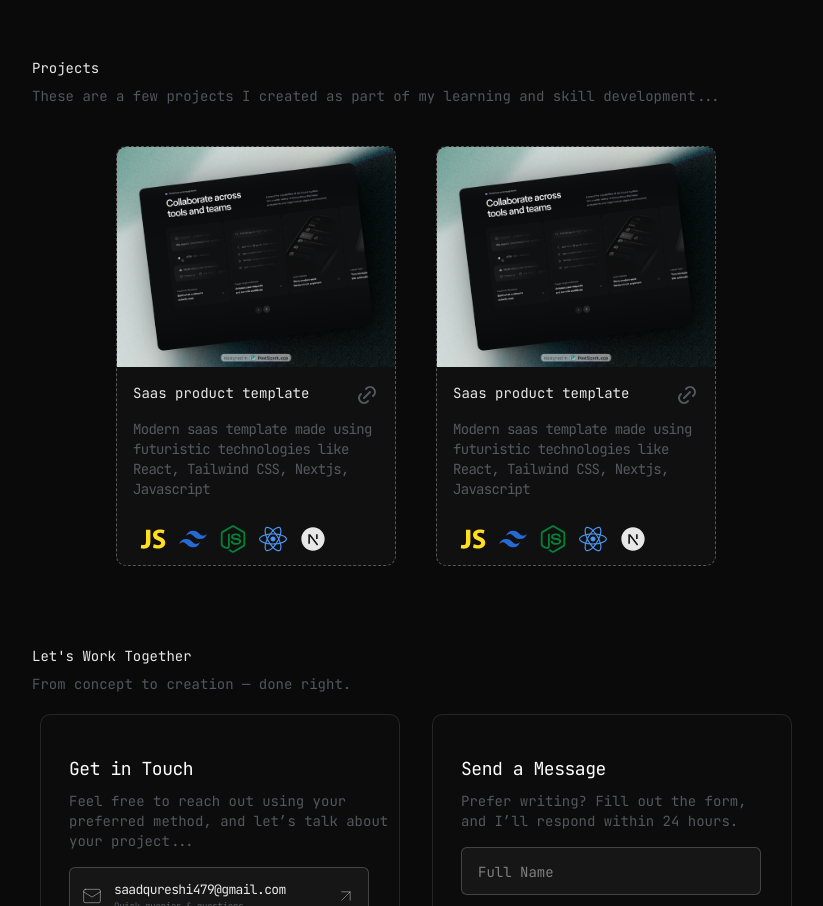
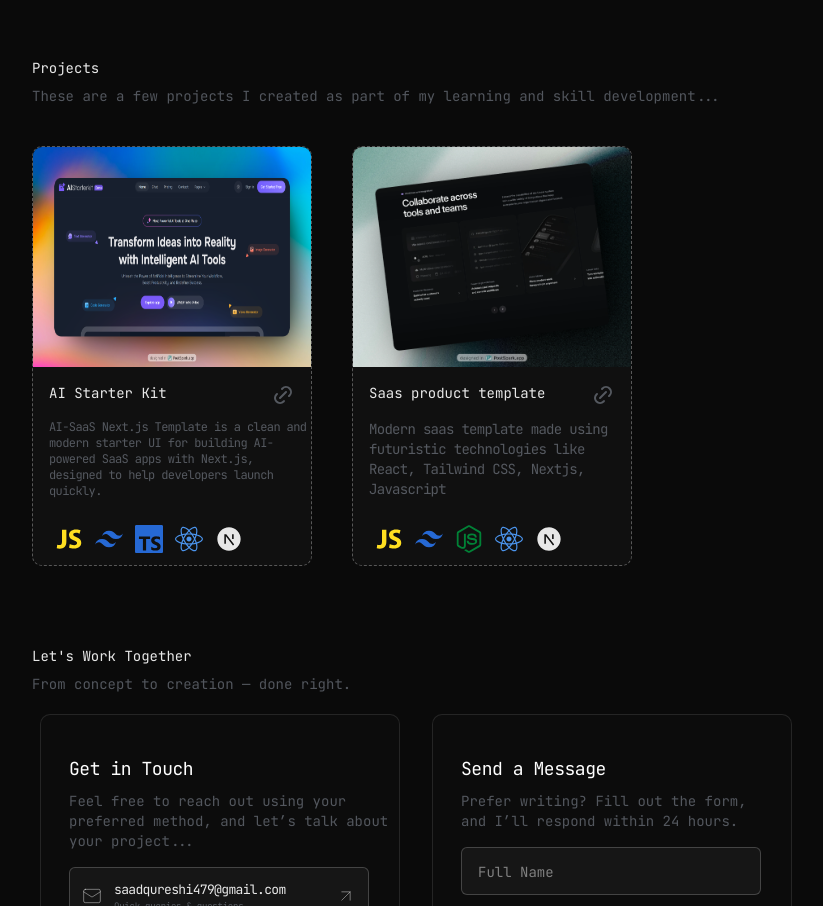
Before and after one commit to MohammadSaad479/Saad-_Portfolio, a Next.js app: page / in a window 1280 px wide. Shown: the part 1356-2262 px from the top of the page, without its empty margins (224-1047 px from the left). Built offline with nearby package versions, Linux system fonts and the light colour scheme.

Commit message:
small changes done

```diff
--- a/app/Projects/page.tsx
+++ b/app/Projects/page.tsx
@@ -7,6 +7,7 @@ import { FaReact } from "react-icons/fa";
 import { RiNextjsFill } from "react-icons/ri";
 import Navbar from '@/app/components/Navbar';
 import Footer from '../components/Footer';
+import { SiTypescript } from "react-icons/si";
 
 
 
@@ -16,7 +17,7 @@ const page = () => {
 
             <div className='w-full  min-h-screen bg-neutral-950'>
                 <div className='w-full max-w-3xl h-min-screen mx-auto bg-neutral-950 px-4 sm:px-6'>
-                     <  Navbar />
+                    <  Navbar />
                     <div className='pt-10 pb-10'>
                         <h2 className='text-white/90 text-sm'>Projects</h2>
                         <p className='text-gray-400/50 text-sm mt-2'>
@@ -27,19 +28,19 @@ const page = () => {
 
                             {/* Project-1 */}
                             <div className='w-full sm:w-full md:w-70 h-auto md:h-105 overflow-hidden rounded-lg bg-neutral-900/50 mt-10 border border-dashed border-white/30'>
-                                <img
-                                    className='w-full h-48 sm:h-52 md:h-55 object-cover hover:scale-90 hover:rounded-lg transition-all'
-                                    src="/linear.png"
-                                    alt=""
-                                />
+                                <img className='w-full h-55 hover:scale-90 hover:rounded-lg' src="/img2.png" alt="" />
 
-                                <div className='flex justify-between px-4 mt-4'>
-                                    <p className='text-white/90 text-sm'>Saas product template</p>
-                                    <LinkIcon className='text-gray-400/50 size-6 hover:text-white/90' />
-                                </div>
+                                <a
+                                    href="https://ai-saas-next-js-template.vercel.app/"
+                                    target="_blank"
+                                    rel="noopener noreferrer"
+                                    className="flex justify-between px-4 mt-4"
+                                >
+                                    <p className="text-white/90 text-sm">AI Starter Kit</p>
+                                    <LinkIcon className="text-gray-400/50 size-6 hover:text-white/90" />
+                                </a>
 
-                                <p className='text-gray-400/50 text-sm tracking-tighter mt-3 ml-4'>
-                                    Modern saas template made using futuristic technologies like React, Tailwind CSS, Nextjs, Javascript
+                                <p className='text-gray-400/50 text-xs  tracking-tighter mt-3 ml-4'>AI-SaaS Next.js Template is a clean and modern starter UI for building AI-powered SaaS apps with Next.js, designed to help developers launch quickly.
                                 </p>
 
                                 <div className='px-4 flex flex-wrap gap-2'>
@@ -61,9 +62,9 @@ const page = () => {
                                         </div>
                                     </Tooltip>
 
-                                    <Tooltip text="React">
-                                        <div className="flex justify-center items-center size-10 mt-5 rounded-sm">
-                                            <FaReact className="text-blue-400/90 size-7" />
+                                    <Tooltip text="TypeScript">
+                                        <div className="flex  justify-center items-center size-10 mt-5 rounded-sm  ">
+                                            <SiTypescript className="text-blue-500/80 size-7" />
                                         </div>
                                     </Tooltip>
 
@@ -178,7 +179,7 @@ const page = () => {
                         </div>
 
 
-                          <div className='flex md:mt-5 justify-evenly gap-5 flex-col sm:flex-col md:flex-row'>
+                        <div className='flex md:mt-5 justify-evenly gap-5 flex-col sm:flex-col md:flex-row'>
 
                             {/* Project-1 */}
                             <div className='w-full sm:w-full md:w-70 h-auto md:h-105 overflow-hidden rounded-lg bg-neutral-900/50 mt-10 border border-dashed border-white/30'>
@@ -333,7 +334,7 @@ const page = () => {
                         </div>
 
                     </div>
-                      <Footer/>
+                    <Footer />
                 </div>
             </div>
         </>
--- a/app/components/Footer.tsx
+++ b/app/components/Footer.tsx
@@ -17,7 +17,7 @@ const Footer = () => {
         <div className="flex gap-3">
           <Tooltip text="Twitter">
             <a
-              href="https://x.com/YOUR_USERNAME"
+              href="https://x.com/MohammadSa3918"
               target="_blank"
               rel="noopener noreferrer"
               className="flex items-center justify-center"
--- a/app/components/Intro.tsx
+++ b/app/components/Intro.tsx
@@ -27,7 +27,7 @@ const Intro = () => {
 
                 <Tooltip text="Twitter">
                     <a
-                        href="https://x.com/YOUR_USERNAME"
+                        href="https://x.com/MohammadSa3918"
                         target="_blank"
                         rel="noopener noreferrer"
                         className="flex justify-center items-center py-1 px-1 bg-neutral-800/70 rounded-sm border border-dashed border-white/20"
--- a/app/components/Projects.tsx
+++ b/app/components/Projects.tsx
@@ -5,6 +5,7 @@ import { RiTailwindCssFill } from "react-icons/ri";
 import { FaNodeJs } from "react-icons/fa";
 import { FaReact } from "react-icons/fa";
 import { RiNextjsFill } from "react-icons/ri";
+import { SiTypescript } from "react-icons/si";
 
 
 const Projects = () => {
@@ -16,15 +17,22 @@ const Projects = () => {
                     <p className='text-gray-400/50 text-sm mt-2'>These are a few projects I created as part of my learning and skill development...</p>
                 </div>
 
-            <div className='md:flex justify-center md:gap-10 gap-8 px-10 md:px-0 lg:px-0'>
+                <div className='md:flex  md:gap-10 gap-8 px-10 md:px-0 lg:px-0'>
                     {/* Project-1 */}
                     <div className='w-70 h-105 overflow-hidden rounded-lg bg-neutral-900/50 mt-10 border border-dashed border-white/30'>
-                    <img className='w-full h-55 hover:scale-90 hover:rounded-lg' src="/linear.png" alt="" />
-                    <div className='flex justify-between px-4 mt-4'>
-                        <p className='text-white/90 text-sm'>Saas product template</p>
-                        <LinkIcon className='text-gray-400/50 size-6 hover:text-white/90' />
-                    </div>
-                    <p className='text-gray-400/50 text-sm tracking-tighter mt-3 ml-4'>Modern saas template made using futuristic technologies like React, Tailwind CSS, Nextjs, Javascript</p>
+                        <img className='w-full h-55 hover:scale-90 hover:rounded-lg' src="/img2.png" alt="" />
+                        <a
+                            href="https://ai-saas-next-js-template.vercel.app/"
+                            target="_blank"
+                            rel="noopener noreferrer"
+                            className="flex justify-between px-4 mt-4"
+                        >
+                            <p className="text-white/90 text-sm">AI Starter Kit</p>
+                            <LinkIcon className="text-gray-400/50 size-6 hover:text-white/90" />
+                        </a>
+
+                        <p className='text-gray-400/50 text-xs  tracking-tighter mt-3 ml-4'>AI-SaaS Next.js Template is a clean and modern starter UI for building AI-powered SaaS apps with Next.js, designed to help developers launch quickly.
+                        </p>
                         <div className='px-4'>
 
                             <Tooltip text="JavaScript">
@@ -35,13 +43,13 @@ const Projects = () => {
 
                             <Tooltip text="Tailwind Css">
                                 <div className="flex  justify-center items-center size-10 mt-5 rounded-sm  ">
-                                <RiTailwindCssFill  className="text-blue-500/80 size-7" />
+                                    <RiTailwindCssFill className="text-blue-500/80 size-7" />
                                 </div>
                             </Tooltip>
 
-                        <Tooltip text="Nodejs">
-                            <div className="flex  justify-center items-center size-10 mt-5 rounded-sm ">
-                                <FaNodeJs className="text-green-700 size-7" />
+                            <Tooltip text="TypeScript">
+                                <div className="flex  justify-center items-center size-10 mt-5 rounded-sm  ">
+                                    <SiTypescript className="text-blue-500/80 size-7" />
                                 </div>
                             </Tooltip>
 
@@ -79,7 +87,7 @@ const Projects = () => {
 
                             <Tooltip text="Tailwind Css">
                                 <div className="flex  justify-center items-center size-10 mt-5 rounded-sm  ">
-                                <RiTailwindCssFill  className="text-blue-500/80 size-7" />
+                                    <RiTailwindCssFill className="text-blue-500/80 size-7" />
                                 </div>
                             </Tooltip>
 
--- a/app/components/WorkTogether.tsx
+++ b/app/components/WorkTogether.tsx
@@ -95,7 +95,7 @@ const WorkTogether = () => {
 
                 <div className="bg-neutral-700/20 w-75 h-15 rounded-sm border border-white/20 hover:opacity-80 mt-3">
                   <div className="flex justify-between px-3">
-                    <a className="flex gap-3" href="https://x.com/YOUR_USERNAME" target="_blank" rel="noopener noreferrer">
+                    <a className="flex gap-3" href="https://x.com/MohammadSa3918" target="_blank" rel="noopener noreferrer">
                       <FaXTwitter className="text-white/50 mt-4.5 size-5" />
                       <div>
                         <h2 className="text-white/90 text-[13px] mt-3 tracking-tighter">Connect on X</h2>
```
Also changed, not shown: app/Contact/page.tsx (+7 -2 lines), public/img2.png (added). Lines whose indentation alone changed are shown as unchanged.
